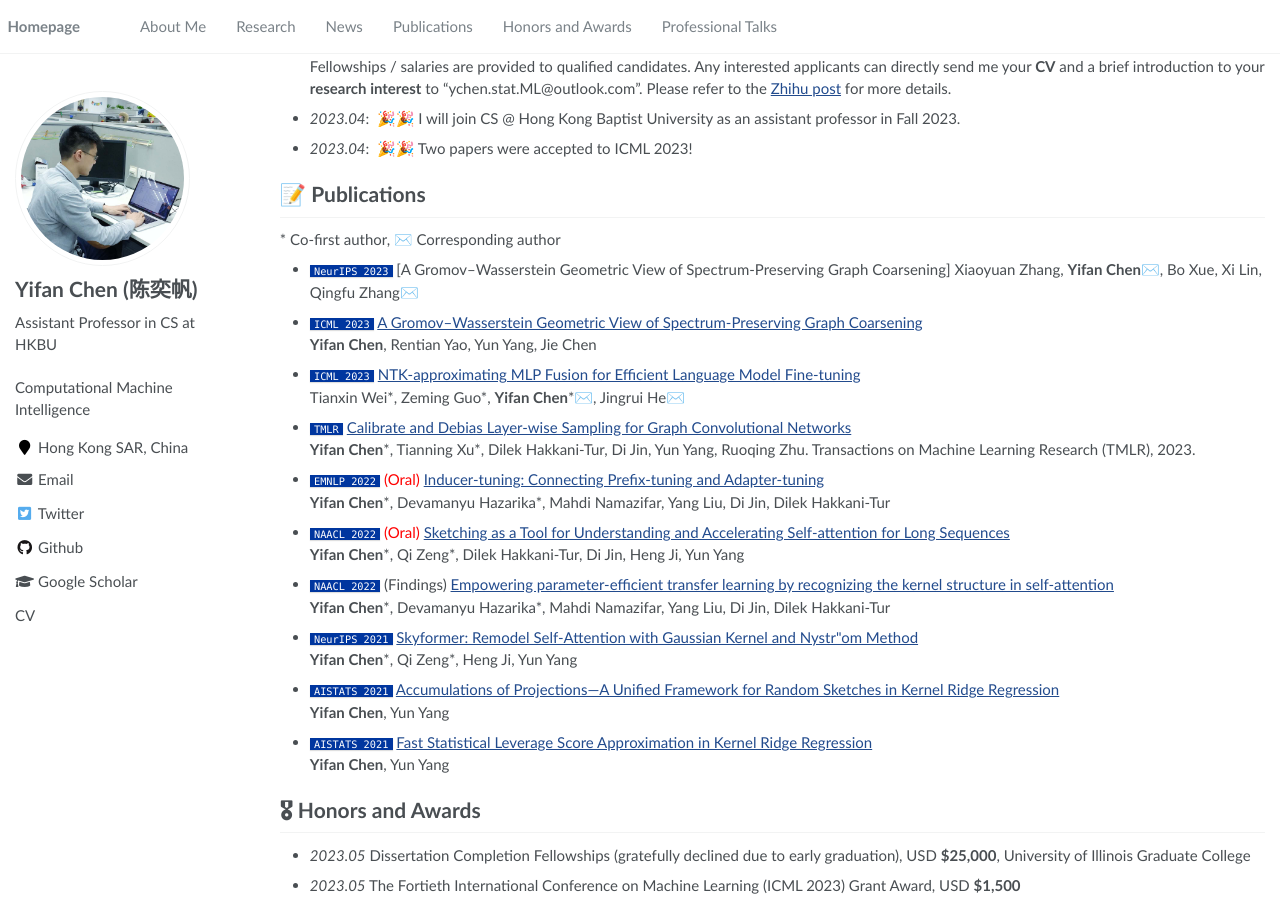
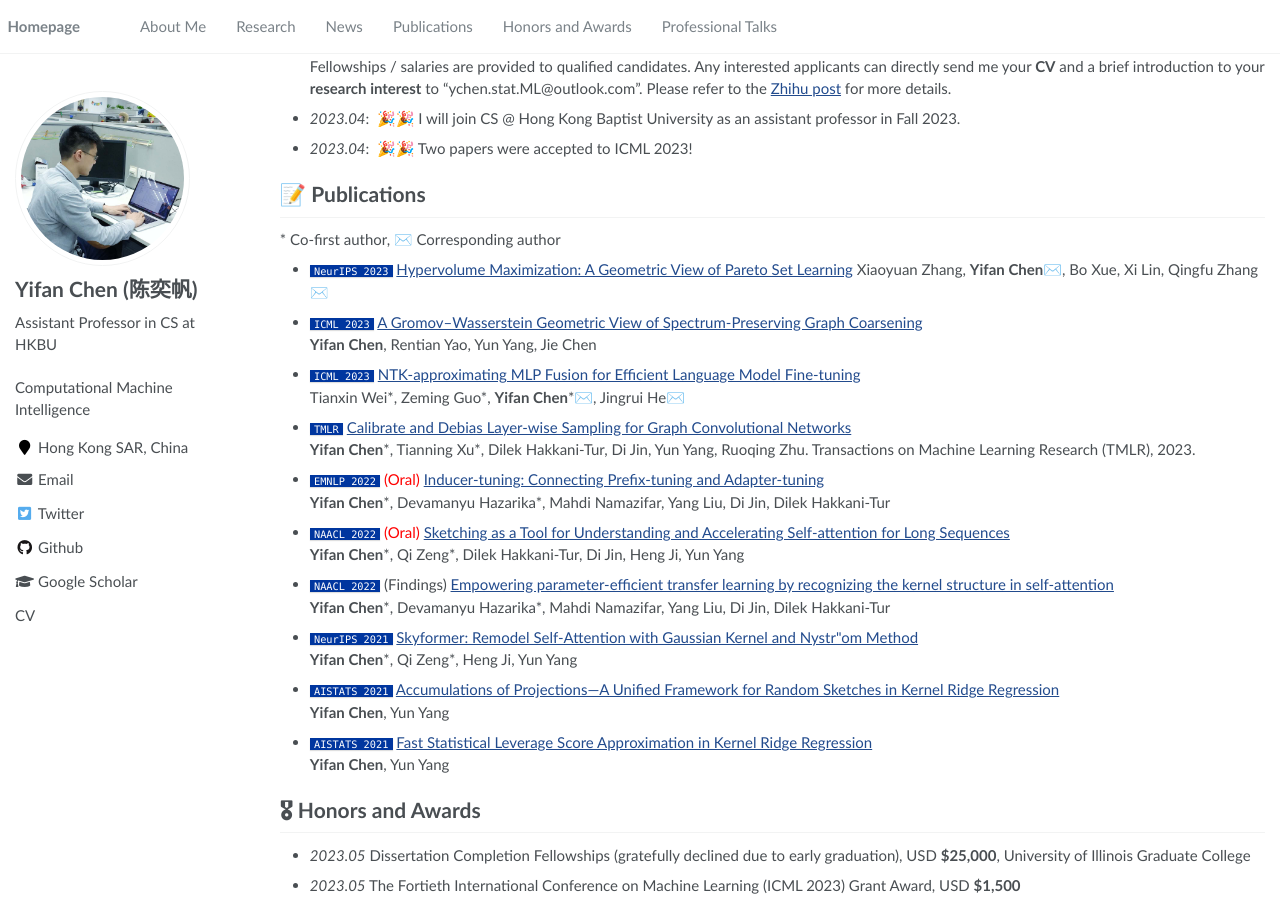
Before and after one commit to ychen-stat-ml/ychen-stat-ml.github.io, a Jekyll site: the page built from _pages/about.md, in a window 1280 px wide and 900 px high, scrolled down 420 px. Built offline with Jekyll 4.4.1, drawn with Linux system fonts in a browser that asks for light colours.

Commit message:
add neurips 2023

```diff
--- a/_pages/about.md
+++ b/_pages/about.md
@@ -53,7 +53,7 @@ I especially focus on <strong>non-parametric models</strong> and neural networks
 </div>
 </div> -->
 
-- ``NeurIPS 2023`` [A Gromov--Wasserstein Geometric View of Spectrum-Preserving Graph Coarsening]
+- ``NeurIPS 2023`` [Hypervolume Maximization: A Geometric View of Pareto Set Learning]()
 Xiaoyuan Zhang, **Yifan Chen**✉️, Bo Xue, Xi Lin, Qingfu Zhang✉️
 - ``ICML 2023`` [A Gromov--Wasserstein Geometric View of Spectrum-Preserving Graph Coarsening](https://proceedings.mlr.press/v202/chen23ak.html)
 **Yifan Chen**, Rentian Yao, Yun Yang, Jie Chen
```
